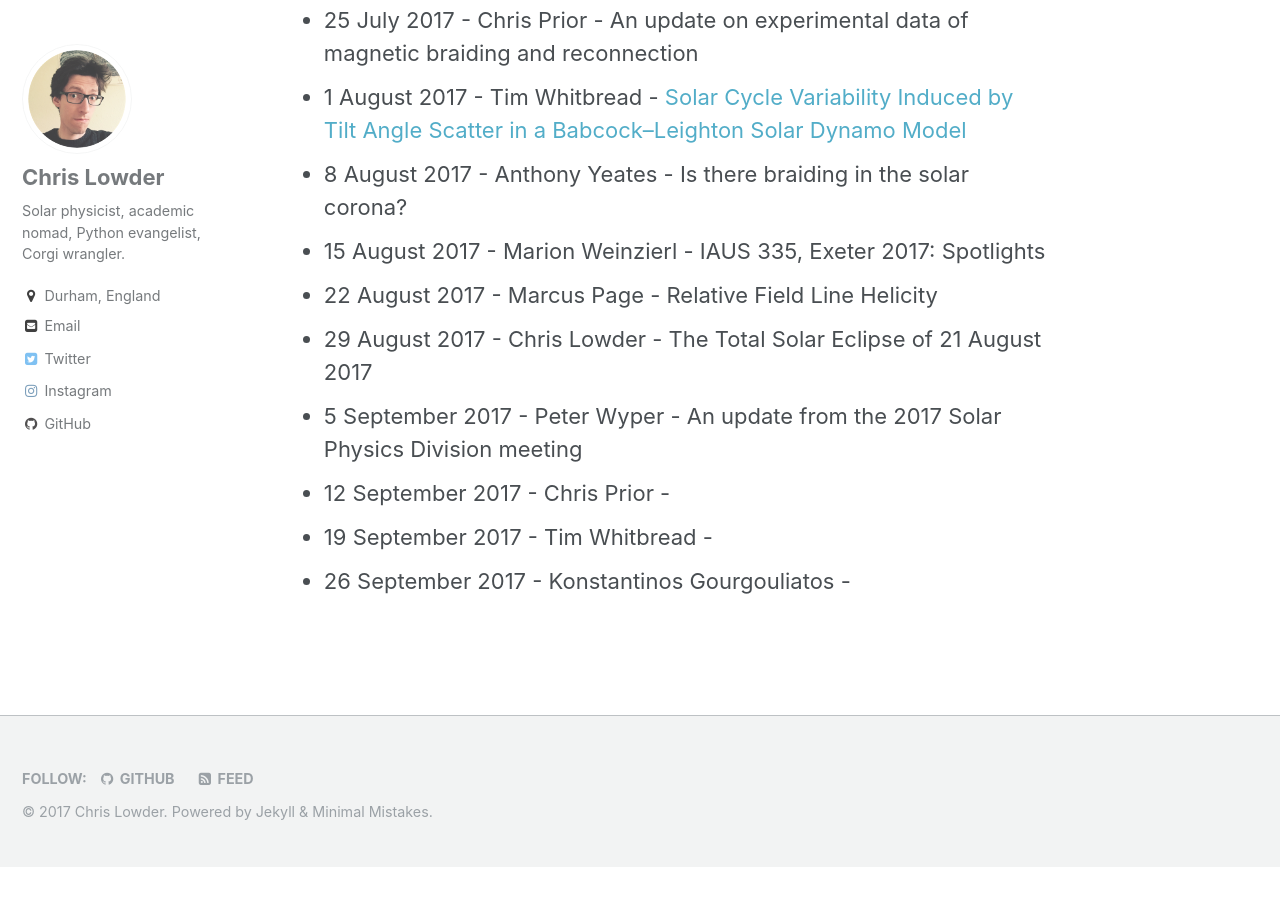
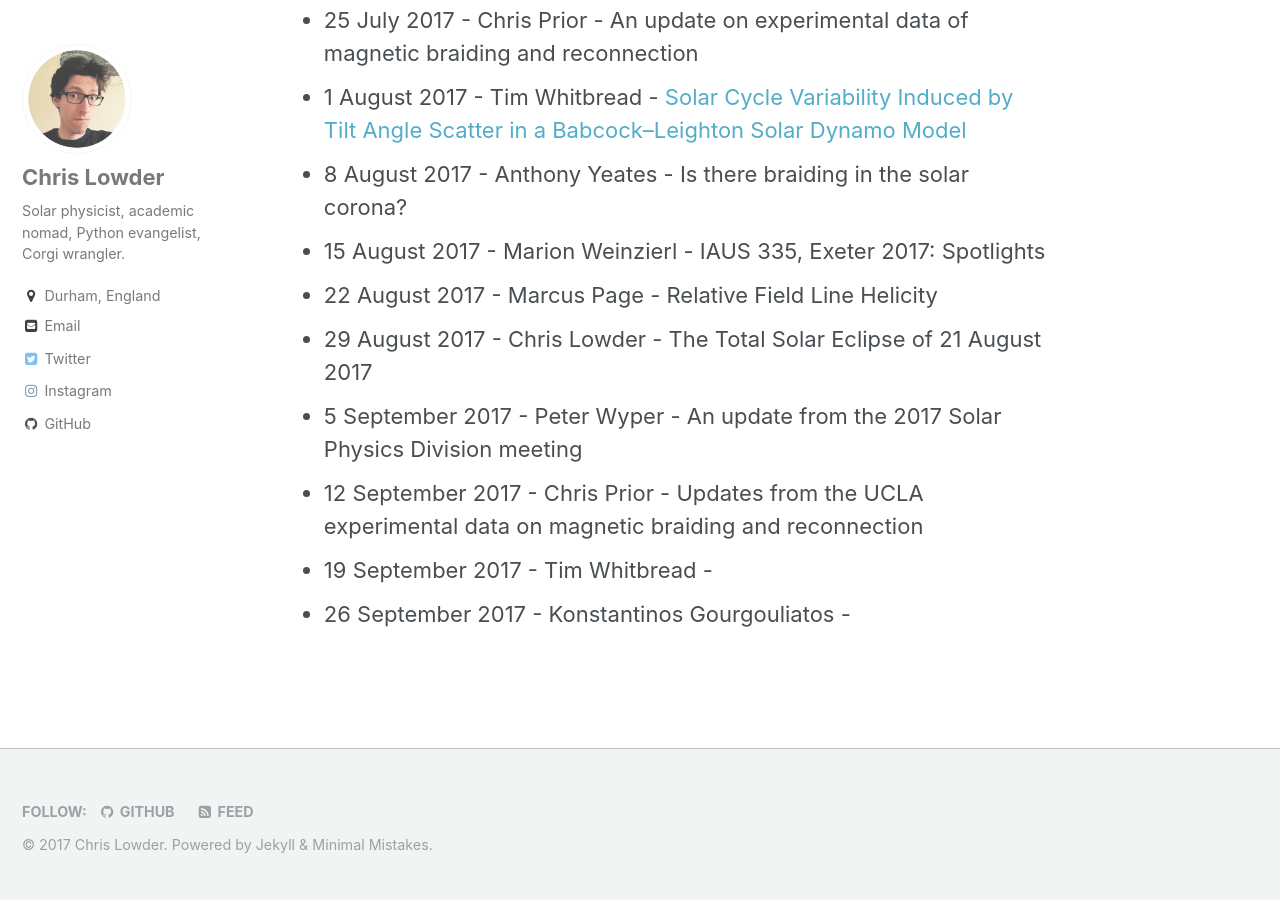
Before and after one commit to lowderchris/lowderchris.github.io, a Jekyll site: the page built from _pages/mhd-seminar.md, in a window 1280 px wide and 900 px high, scrolled down 1362 px. Built offline with Jekyll 4.4.1, drawn with Linux system fonts in a browser that asks for light colours; before the commit the page ends 2229 px from its top, so only the background shows below that.

Commit message:
Updated MHD seminar schedule

```diff
--- a/_pages/mhd-seminar.md
+++ b/_pages/mhd-seminar.md
@@ -26,6 +26,6 @@ Our research group conducts a regular series of seminars to highlight research o
 - 22 August 2017 - Marcus Page - Relative Field Line Helicity
 - 29 August 2017 - Chris Lowder - The Total Solar Eclipse of 21 August 2017
 - 5 September 2017 - Peter Wyper - An update from the 2017 Solar Physics Division meeting
-- 12 September 2017 - Chris Prior -
+- 12 September 2017 - Chris Prior - Updates from the UCLA experimental data on magnetic braiding and reconnection
 - 19 September 2017 - Tim Whitbread -
 - 26 September 2017 - Konstantinos Gourgouliatos -
```
